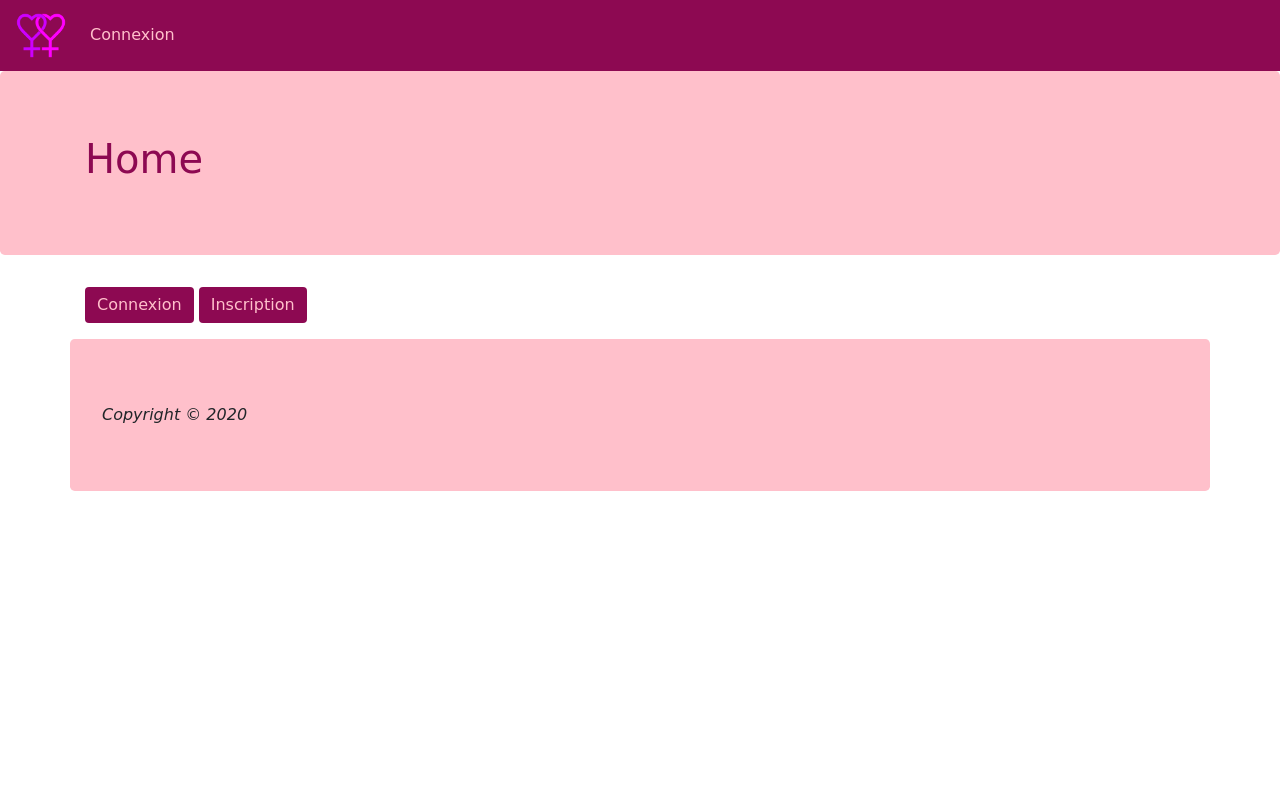
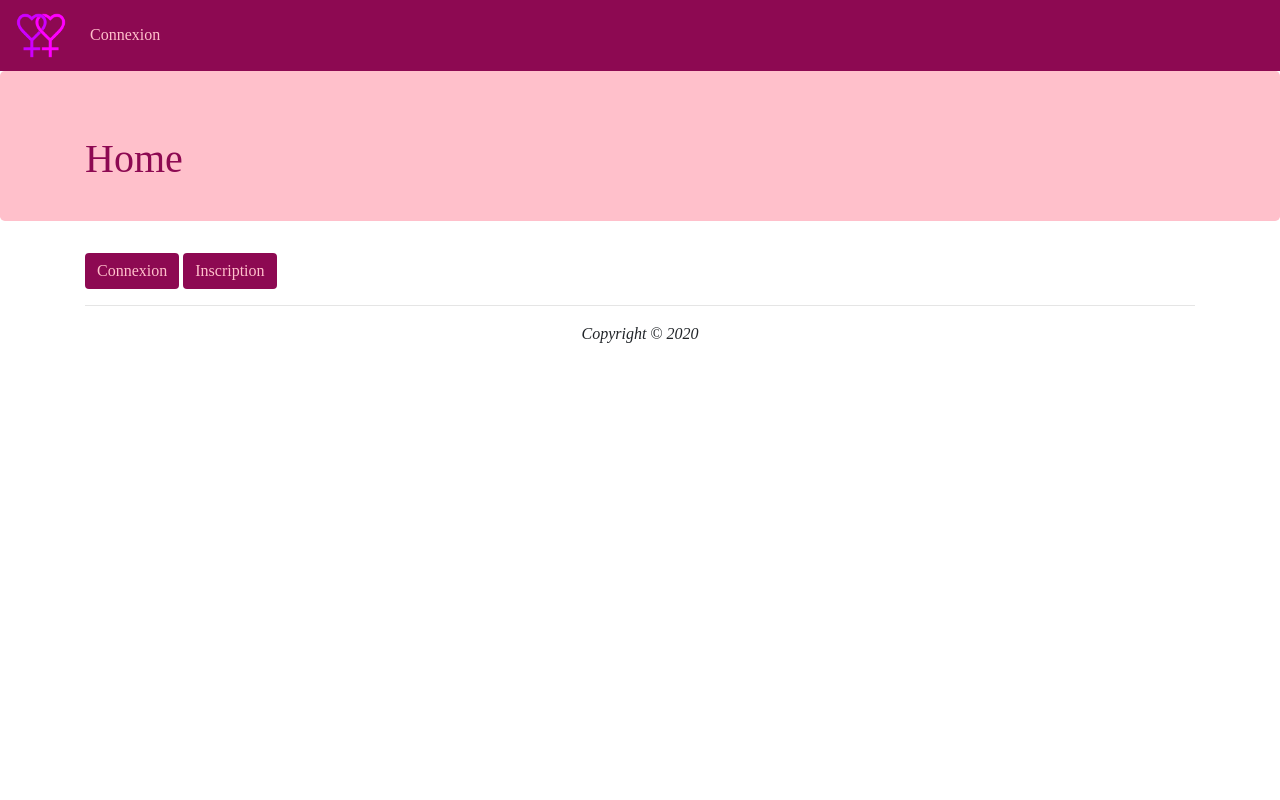
Before and after one commit to paulguillon/rencontrecodeigniter, a CodeIgniter app: page /database/ in a window 1280 px wide. Run offline with CodeIgniter, Linux system fonts and the light colour scheme.

Commit message:
Modif css footer plus font

```diff
--- a/application/views/templates/footer.php
+++ b/application/views/templates/footer.php
@@ -1,6 +1,7 @@
 </div>
-<footer class="container jumbotron mt-3">
-    <em>Copyright &copy; <?= date('Y')?></em>
+<footer class="container mt-3">
+    <hr>
+    <em>Copyright &copy; <?= date('Y') ?></em>
 </footer>
 </body>
 
--- a/assets/css/style.css
+++ b/assets/css/style.css
@@ -29,10 +29,13 @@ header{
 .jumbotron{
     background-color: pink;
 }
-.alert{
-    background-color: pink;
+footer{
+    text-align: center;
 }
 
 body{
-    font-family: 'Comic Sans MS';
+    font-family: 'Montserrat';
 }
+.jumbotron{
+    height: 150px;
+}
```
